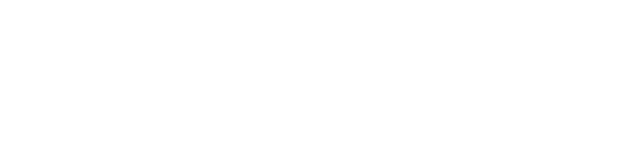
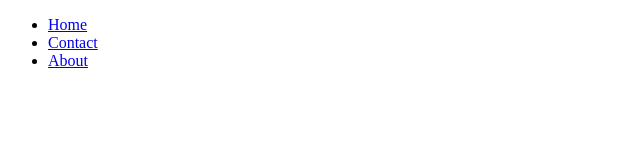
Before and after one commit to RezaPaidar/Git-Expert, a plain HTML site: page index.html in a window 1280 px wide. Shown: the whole page, without its empty margins (0-640 px from the left). Drawn offline with Linux system fonts and the light colour scheme.

Commit message:
Add navbar

```diff
--- a/index.html
+++ b/index.html
@@ -6,6 +6,12 @@
         <title>Document</title>
     </head>
     <body>
-
+        <nav>
+            <ul>
+                <li><a href="/">Home</a></li>
+                <li><a href="Contact.html">Contact</a></li>
+                <li><a href="About.Html">About</a></li>
+            </ul>
+        </nav>
     </body>
 </html>
```
